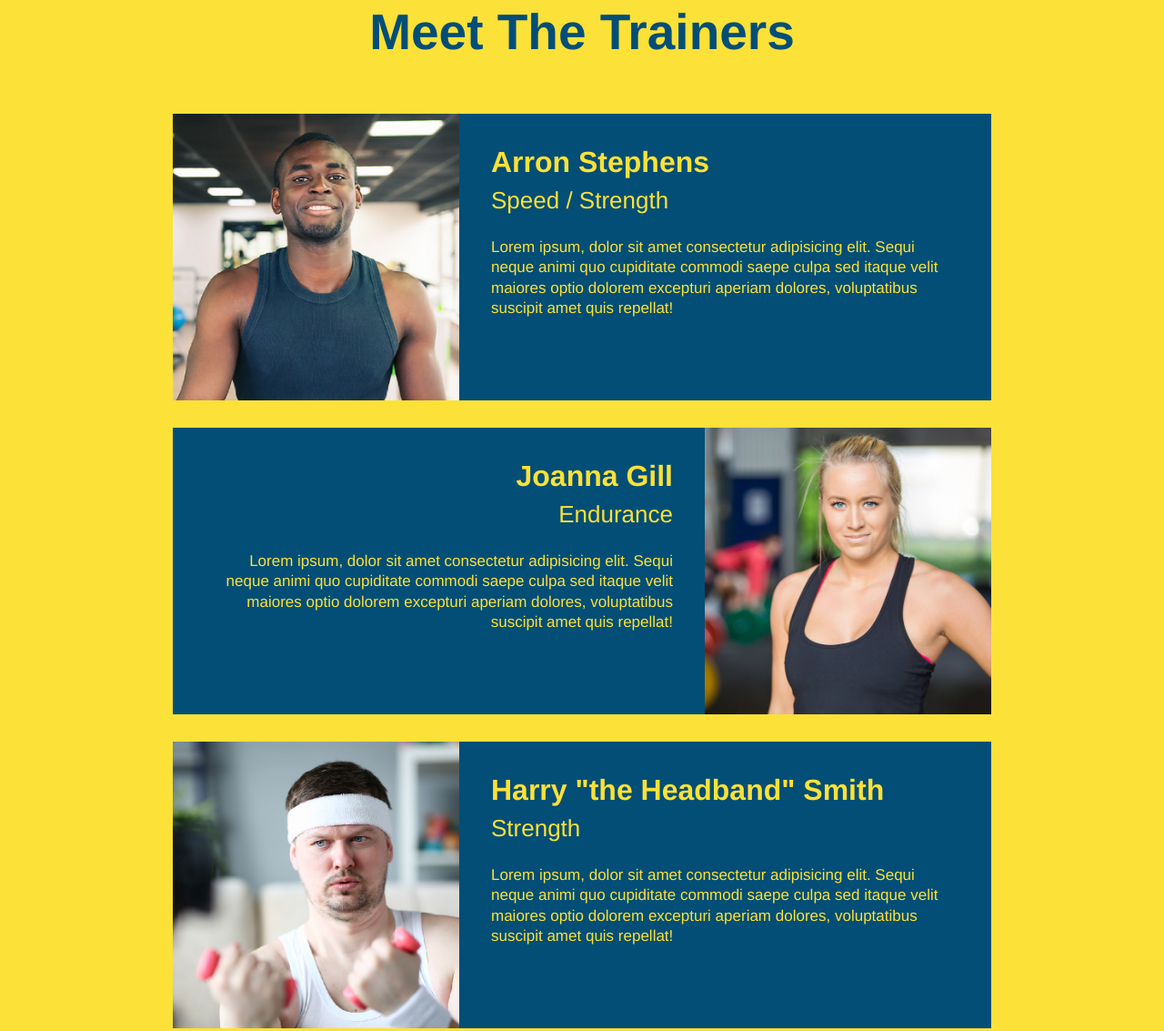
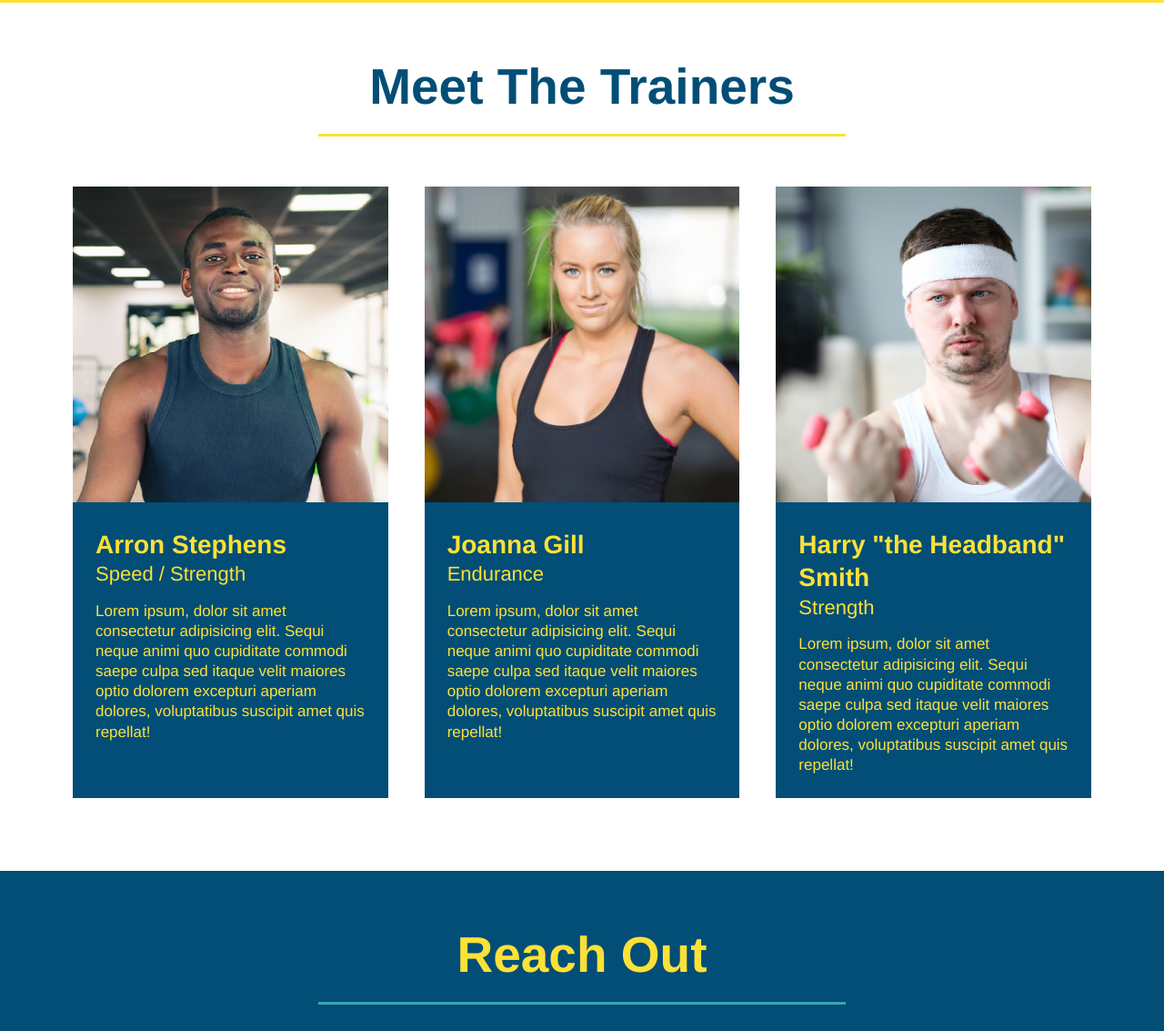
Before and after one commit to Aishels/run-buddy, a plain HTML site: page index.html in a window 1280 px wide. Shown: the part 2253-3386 px from the top of the page at 91% size. Drawn offline with Linux system fonts and the light colour scheme.

Commit message:
add flexbox to the trainers

```diff
--- a/assets/css/style.css
+++ b/assets/css/style.css
@@ -154,15 +154,6 @@ section {
   background: #fce138;
 }
 
-/* .steps div {
-  margin-bottom: 80px;
-} */
-
-/* .steps img {
-  width: 15%;
-  margin: 10px 0;
-} */
-
 .step {
   margin: 50px auto;
   padding-bottom: 50px;
@@ -233,42 +224,42 @@ color: #024e76;
   border-color: #39a6b2;
 }
 
-/* .trainers {
-} */
+.trainers {
+  width: 100%;
+  margin: 0 auto;
+  display: flex;
+  flex-wrap: wrap;
+  justify-content: space-around;
+}
 
 .trainer {
-  width: 900px;
-  margin: 0 auto 30px auto;
+  margin: 20px;
   background: #024e76;
   color: #fce138;
-  overflow: auto;
+  flex: 1;
 }
 
 .trainer img {
-  width: 35%;
-  float: left;
+  width: 100%;
 }
 
 .trainer-bio {
-  padding: 35px;
-  float: left;
-  width: 65%;
+  padding: 25px;
+  line-height: 1.3;
 }
 
 .trainer-bio h3 {
-  font-size: 32px;
-  margin-bottom: 8px;
+  font-size: 28px;
 }
 
 .trainer-bio h4 {
   font-weight: lighter;
-  font-size: 26px;
-  margin-bottom: 25px;
+  font-size: 22px;
+  margin-bottom: 15px;
 }
 
 .trainer-bio p {
   font-size: 17px;
-  line-height: 1.3;
 }
 
 .text-left {
--- a/index.html
+++ b/index.html
@@ -156,20 +156,23 @@
         </div>
       </div>
     </div>
+    </section>
 
   <!-- "meet the trainers" section -->
-  <section id="your-trainers" class="trainers">
+  <section id="your-trainers">
     <div class="flex-row">
       <h2 class="section-title primary-border">
         Meet The Trainers
       </h2>
     </div>
 
+    <div class="trainers">
       <article class="trainer">
-        <img src="./assets/images/trainer-1.jpg" alt="Arron Stephens in his workout clothes, ready to pump iron" />
-        <div class="trainer-bio text-left">
-          <h3>Arron Stephens</h3>
-          <h4>Speed / Strength</h4>
+        <img src="./assets/images/trainer-1.jpg"
+          alt="Arron Stephens in his workout clothes, ready to pump iron" />
+        <div class="trainer-bio">
+          <h3 class="trainer-name">Arron Stephens</h3>
+          <h4 class="trainer-role">Speed / Strength</h4>
           <p>
             Lorem ipsum, dolor sit amet consectetur adipisicing elit. Sequi neque animi quo cupiditate commodi saepe culpa
             sed
@@ -180,25 +183,11 @@
 
     <!-- second trainer bio -->
     <article class="trainer">
-      <div class="trainer-bio text-right">
-        <h3>Joanna Gill</h3>
-        <h4>Endurance</h4>
-        <p>
-          Lorem ipsum, dolor sit amet consectetur adipisicing elit. Sequi neque animi quo cupiditate commodi saepe culpa
-          sed
-          itaque velit maiores optio dolorem excepturi aperiam dolores, voluptatibus suscipit amet quis repellat!
-        </p>
-      </div>
-      <img src="./assets/images/trainer-2.jpg" alt="Joanna Gill cooling off after a workout" />
-    </article>
-
-    <!-- third trainer bio -->
-    <article class="trainer">
-      <img src="./assets/images/trainer-3.jpg"
-        alt="Harry Smith wearing a headband and lifting comically small pink weights" />
-      <div class="trainer-bio text-left">
-        <h3>Harry "the Headband" Smith</h3>
-        <h4>Strength</h4>
+      <img src="./assets/images/trainer-2.jpg"
+        alt="Joanna Gill cooling off after a workout" />
+      <div class="trainer-bio">
+        <h3 class="trainer-name">Joanna Gill</h3>
+        <h4 class="trainer-role">Endurance</h4>
         <p>
           Lorem ipsum, dolor sit amet consectetur adipisicing elit. Sequi neque animi quo cupiditate commodi saepe culpa
           sed
@@ -206,6 +195,22 @@
         </p>
       </div>
     </article>
+
+    <!-- third trainer bio -->
+    <article class="trainer">
+      <img src="./assets/images/trainer-3.jpg"
+        alt="Harry Smith wearing a headband and lifting comically small pink weights" />
+      <div class="trainer-bio">
+        <h3 class="trainer-name">Harry "the Headband" Smith</h3>
+        <h4 class="trainer-role">Strength</h4>
+        <p>
+          Lorem ipsum, dolor sit amet consectetur adipisicing elit. Sequi neque animi quo cupiditate commodi saepe culpa
+          sed
+          itaque velit maiores optio dolorem excepturi aperiam dolores, voluptatibus suscipit amet quis repellat!
+        </p>
+      </div>
+    </article>
+    </div>
   </section>
 
   <!-- "reach out" section -->
```
